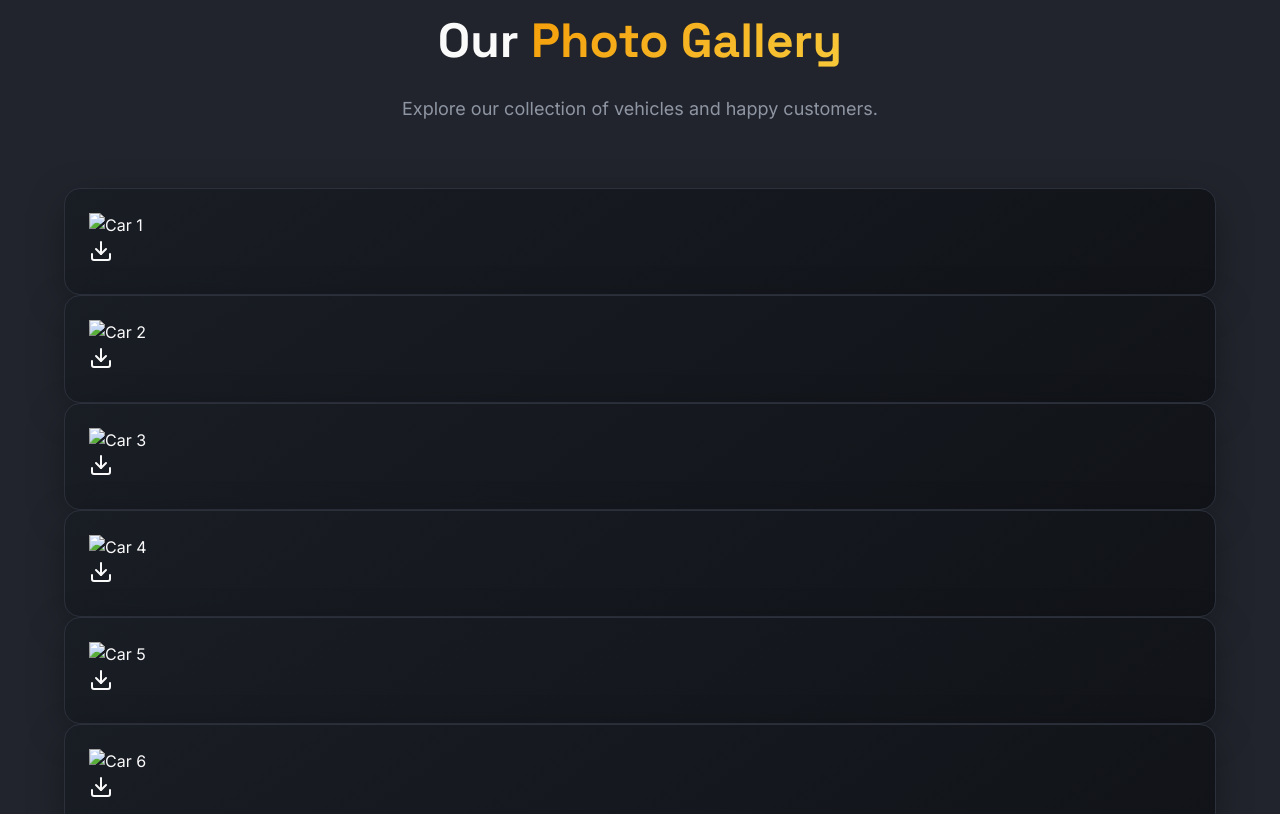
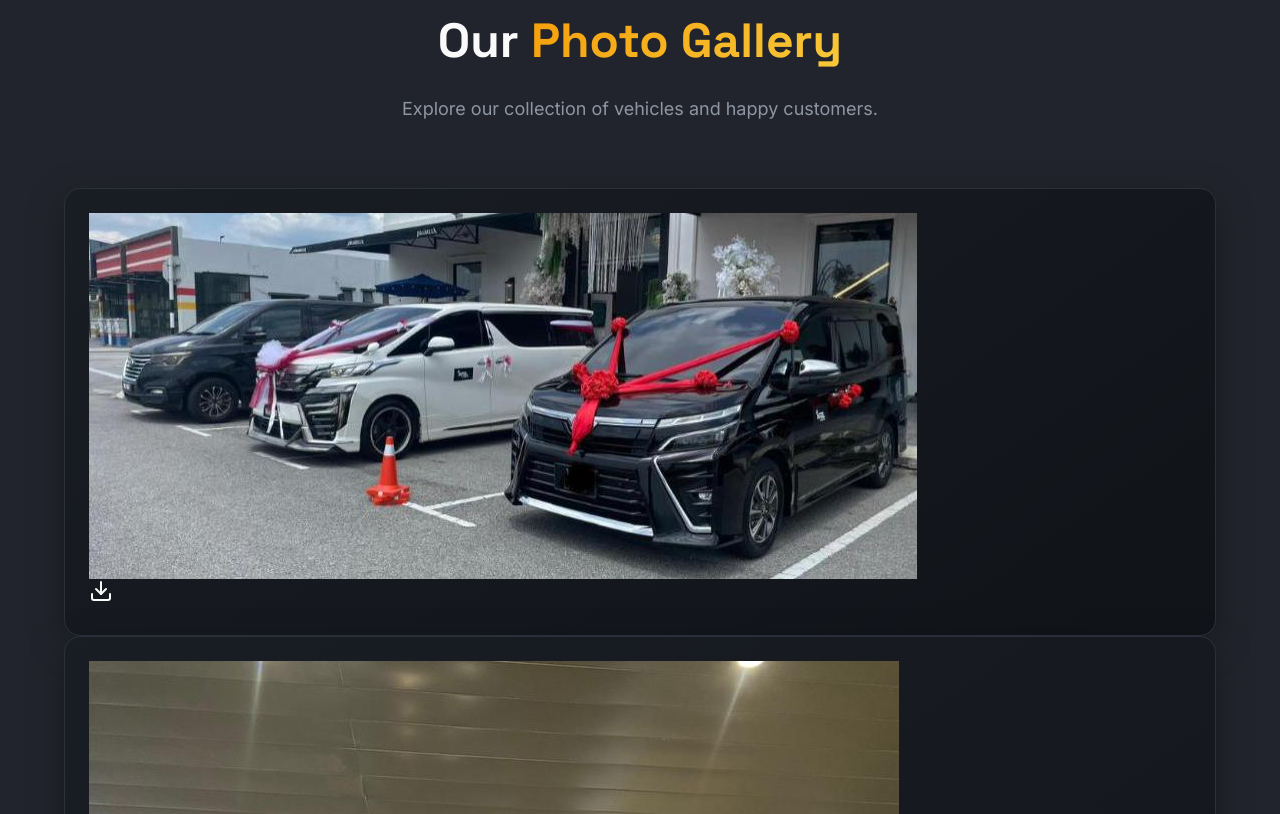
Before and after one commit to sidsai091/FaydenCarRental, a plain HTML site: page index.html in a window 1280 px wide. Shown: the part 4854-5668 px from the top of the page. Drawn offline with Linux system fonts and the light colour scheme.

Commit message:
Fix gallery image paths to match actual file names
Updated image references from car1.jpg to Car1.jpeg to match the actual
file names in the assets folder.

Co-Authored-By: Claude Sonnet 4.5 <noreply@anthropic.com>

```diff
--- a/index.html
+++ b/index.html
@@ -339,7 +339,7 @@
               <button class="vehicle-dot"></button>
             </div>
             <div class="vehicle-gradient"></div>
-            <span class="vehicle-price">From $35/day</span>
+            <span class="vehicle-price">From RM35/day</span>
           </div>
           <h3 class="vehicle-title">Economy &amp; Daily Cars</h3>
           <p class="vehicle-desc">Perfect for city commutes and daily errands. Fuel-efficient and easy to drive.</p>
@@ -420,7 +420,7 @@
               <button class="vehicle-dot"></button>
             </div>
             <div class="vehicle-gradient"></div>
-            <span class="vehicle-price">From $65/day</span>
+            <span class="vehicle-price">From RM65/day</span>
           </div>
           <h3 class="vehicle-title">MPV &amp; Family</h3>
           <p class="vehicle-desc">Spacious and comfortable for family trips and group outings. Room for everyone.</p>
@@ -495,7 +495,7 @@
               <button class="vehicle-dot"></button>
             </div>
             <div class="vehicle-gradient"></div>
-            <span class="vehicle-price">From $120/day</span>
+            <span class="vehicle-price">From RM120/day</span>
           </div>
           <h3 class="vehicle-title">Premium &amp; VIP</h3>
           <p class="vehicle-desc">Luxury vehicles for executive travel and special occasions. Travel in style.</p>
@@ -665,7 +665,7 @@
       </div>
       <div class="gallery-grid">
         <div class="card-glass gallery-item">
-          <img src="assets/car1.jpg" alt="Car 1" class="gallery-image" />
+          <img src="assets/Car1.jpeg" alt="Car 1" class="gallery-image" />
           <div class="gallery-overlay">
             <svg class="icon-lg" viewBox="0 0 24 24" fill="none" stroke="currentColor" stroke-width="2"
               stroke-linecap="round" stroke-linejoin="round">
@@ -676,7 +676,7 @@
           </div>
         </div>
         <div class="card-glass gallery-item">
-          <img src="assets/car2.jpg" alt="Car 2" class="gallery-image" />
+          <img src="assets/Car2.jpeg" alt="Car 2" class="gallery-image" />
           <div class="gallery-overlay">
             <svg class="icon-lg" viewBox="0 0 24 24" fill="none" stroke="currentColor" stroke-width="2"
               stroke-linecap="round" stroke-linejoin="round">
@@ -687,7 +687,7 @@
           </div>
         </div>
         <div class="card-glass gallery-item">
-          <img src="assets/car3.jpg" alt="Car 3" class="gallery-image" />
+          <img src="assets/Car3.jpeg" alt="Car 3" class="gallery-image" />
           <div class="gallery-overlay">
             <svg class="icon-lg" viewBox="0 0 24 24" fill="none" stroke="currentColor" stroke-width="2"
               stroke-linecap="round" stroke-linejoin="round">
@@ -698,7 +698,7 @@
           </div>
         </div>
         <div class="card-glass gallery-item">
-          <img src="assets/car4.jpg" alt="Car 4" class="gallery-image" />
+          <img src="assets/Car4.jpeg" alt="Car 4" class="gallery-image" />
           <div class="gallery-overlay">
             <svg class="icon-lg" viewBox="0 0 24 24" fill="none" stroke="currentColor" stroke-width="2"
               stroke-linecap="round" stroke-linejoin="round">
@@ -709,7 +709,7 @@
           </div>
         </div>
         <div class="card-glass gallery-item">
-          <img src="assets/car5.jpg" alt="Car 5" class="gallery-image" />
+          <img src="assets/Car5.jpeg" alt="Car 5" class="gallery-image" />
           <div class="gallery-overlay">
             <svg class="icon-lg" viewBox="0 0 24 24" fill="none" stroke="currentColor" stroke-width="2"
               stroke-linecap="round" stroke-linejoin="round">
@@ -720,7 +720,7 @@
           </div>
         </div>
         <div class="card-glass gallery-item">
-          <img src="assets/car6.jpg" alt="Car 6" class="gallery-image" />
+          <img src="assets/Car6.jpeg" alt="Car 6" class="gallery-image" />
           <div class="gallery-overlay">
             <svg class="icon-lg" viewBox="0 0 24 24" fill="none" stroke="currentColor" stroke-width="2"
               stroke-linecap="round" stroke-linejoin="round">
```
Also changed, not shown: assets/Car1.jpeg (added), assets/Car2.jpeg (added), assets/Car3.jpeg (added), assets/Car4.jpeg (added), assets/Car5.jpeg (added), assets/Car6.jpeg (added).
